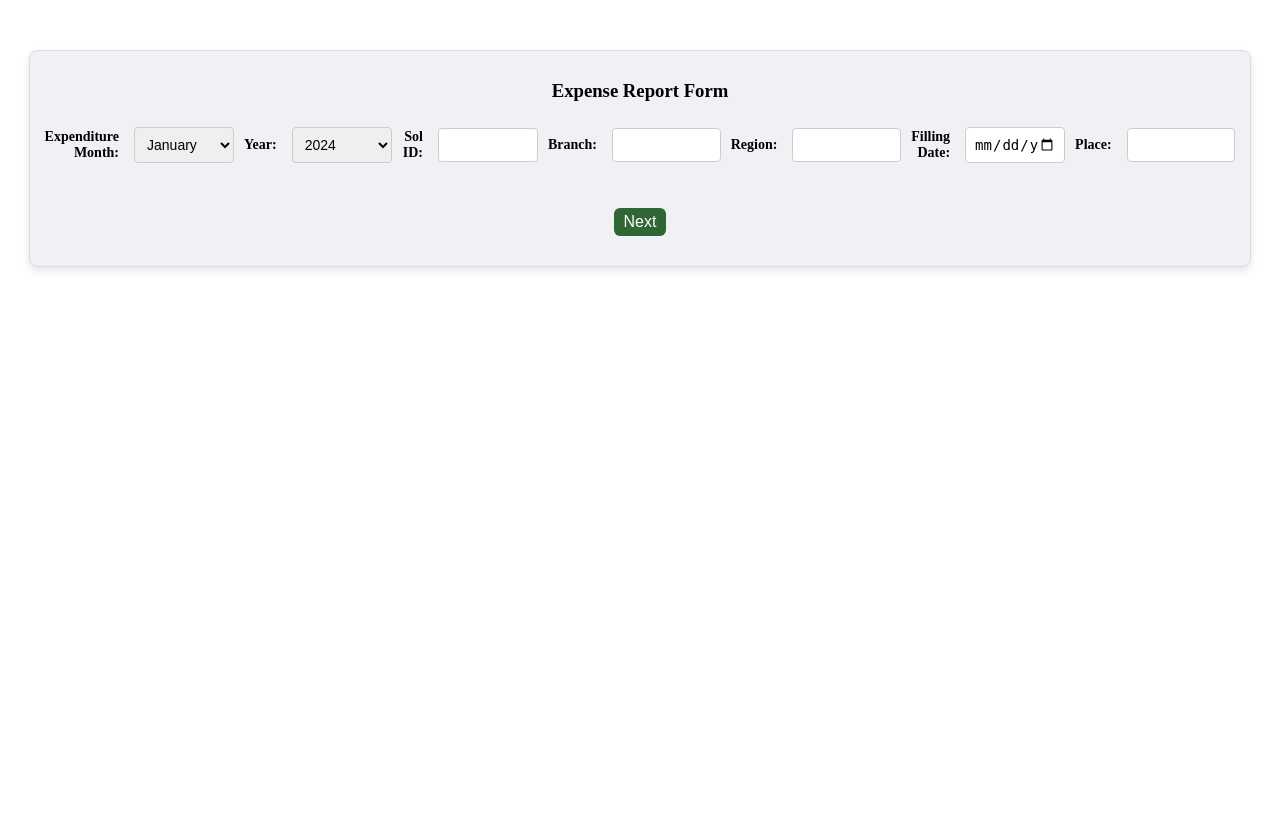
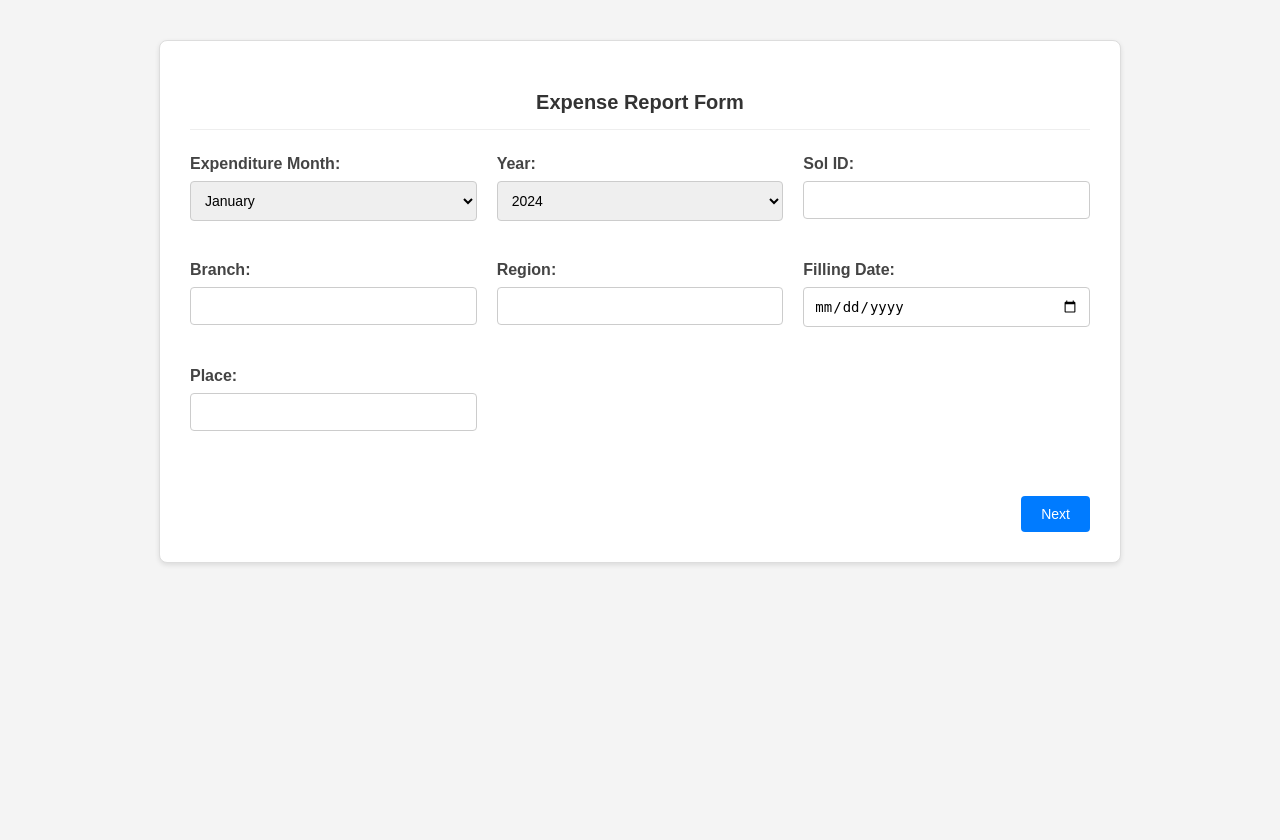
Before and after one commit to rajumeher1/cntrl_expense, a Flask app: page / in a window 1280 px wide. Before the commit the page ends 271 px from the top, so only its background shows below. Run offline with Flask 3, Linux system fonts and the light colour scheme.

Commit message:
style_index.css added

```diff
--- /dev/null
+++ b/static/style_index.css
@@ -0,0 +1,104 @@
+body {
+    font-family: 'Arial', sans-serif;
+    background-color: #f4f4f4;
+    margin: 0;
+    padding: 20px;
+    display: flex;
+    justify-content: center;
+    align-items: flex-start;
+    min-height: 100vh;
+}
+
+#form-container {
+    background-color: white;
+    border: 1px solid #ddd;
+    border-radius: 8px;
+    box-shadow: 0 2px 5px rgba(0, 0, 0, 0.1);
+    width: 900px;
+    max-width: 95%;
+    padding: 30px;
+    margin-top: 20px;
+}
+
+#form-container h3 {
+    text-align: center;
+    margin-bottom: 25px;
+    color: #333;
+    font-size: 20px;
+    font-weight: 600;
+    border-bottom: 1px solid #eee;
+    padding-bottom: 15px;
+}
+
+.form-grid {
+    display: grid;
+    grid-template-columns: repeat(3, 1fr);
+    gap: 20px;
+}
+
+.form-group {
+    margin-bottom: 20px;
+}
+
+.form-group label {
+    display: block;
+    margin-bottom: 8px;
+    font-weight: 600;
+    color: #444;
+}
+
+.form-group input, .form-group select, .form-group textarea {
+    width: 100%;
+    padding: 10px;
+    border: 1px solid #ccc;
+    border-radius: 4px;
+    box-sizing: border-box;
+    font-size: 14px;
+}
+
+.form-group input:focus, .form-group select:focus, .form-group textarea:focus {
+    outline: none;
+    border-color: #007bff;
+    box-shadow: 0 0 5px rgba(0, 123, 255, 0.5);
+}
+
+.button-container {
+    margin-top: 25px;
+    text-align: right;
+    grid-column: 1 / 4;
+}
+
+input[type="submit"] {
+    background-color: #007bff;
+    color: white;
+    padding: 10px 20px;
+    border: none;
+    border-radius: 4px;
+    cursor: pointer;
+    font-size: 14px;
+}
+
+input[type="submit"]:hover {
+    background-color: #0056b3;
+}
+
+select option {
+    background-color: white;
+    color: #333;
+}
+
+select option:hover, select option:focus {
+    background-color: #f0f0f0;
+}
+
+@media (max-width: 768px) {
+    #form-container {
+        padding: 20px;
+    }
+    .form-grid {
+        grid-template-columns: 1fr;
+    }
+    .button-container {
+        grid-column: 1;
+    }
+}
--- a/templates/index.html
+++ b/templates/index.html
@@ -1,10 +1,10 @@
-<!DOCTYPE html>
+<!-- <!DOCTYPE html>
 <html lang="en">
 <head>
     <meta charset="UTF-8">
     <meta name="viewport" content="width=device-width, initial-scale=1.0">
     <title>Expense Report Form</title>
-    <link rel="stylesheet" type="text/css" href="{{ url_for('static', filename='styles.css') }}">
+    <link rel="stylesheet" type="text/css" href="{{ url_for('static', filename='style_index.css') }}">
 </head>
 <body>
     <div id="form-container">
@@ -63,4 +63,87 @@
         </div>
     </div>
 </body>
+</html> -->
+
+<!DOCTYPE html>
+<html lang="en">
+<head>
+    <meta charset="UTF-8">
+    <meta name="viewport" content="width=device-width, initial-scale=1.0">
+    <title>Expense Report Form</title>
+    <link rel="stylesheet" href="{{ url_for('static', filename='style_index.css') }}">
+</head>
+<body>
+    <div id="form-container">
+        <h3>Expense Report Form</h3>
+        <form method="POST" action="/">
+        <div class="form-grid">
+            <div class="form-group">
+                <label for="month">Expenditure Month:</label>
+                <select name="month" required>
+                    <option value="1">January</option>
+                    <option value="2">February</option>
+                    <option value="3">March</option>
+                    <option value="4">April</option>
+                    <option value="5">May</option>
+                    <option value="6">June</option>
+                    <option value="7">July</option>
+                    <option value="8">August</option>
+                    <option value="9">September</option>
+                    <option value="10">October</option>
+                    <option value="11">November</option>
+                    <option value="12">December</option>
+                </select>
+            </div>
+
+            <div class="form-group">
+                <label for="year">Year:</label>
+                <select name="year" required>
+                    <option value="2024">2024</option>
+                    <option value="2025">2025</option>
+                    <option value="2026">2026</option>
+                    <option value="2027">2027</option>
+                    <option value="2028">2028</option>
+                    <option value="2029">2029</option>
+                    <option value="2030">2030</option>
+                </select>
+            </div>
+
+            <div class="form-group">
+                <label for="sol">Sol ID:</label>
+                <input type="text" name="sol" required>
+            </div>
+
+            <div class="form-group">
+                <label for="branch">Branch:</label>
+                <input type="text" name="branch" required>
+            </div>
+
+            <div class="form-group">
+                <label for="region">Region:</label>
+                <input type="text" name="region" required>
+            </div>
+
+            <div class="form-group">
+                <label for="date">Filling Date:</label>
+                <input type="date" name="date" required>
+            </div>
+
+            <div class="form-group">
+                <label for="place">Place:</label>
+                <input type="text" name="place" required>
+            </div>
+
+            <div class="button-container">
+                <input type="submit" value="Next">
+            </div>
+        </div>
+        </Form>
+        <div id="table-container">
+            {% if table_html %}
+                {{ table_html|safe }}
+            {% endif %}
+        </div>
+    </div>
+</body>
 </html>
```
